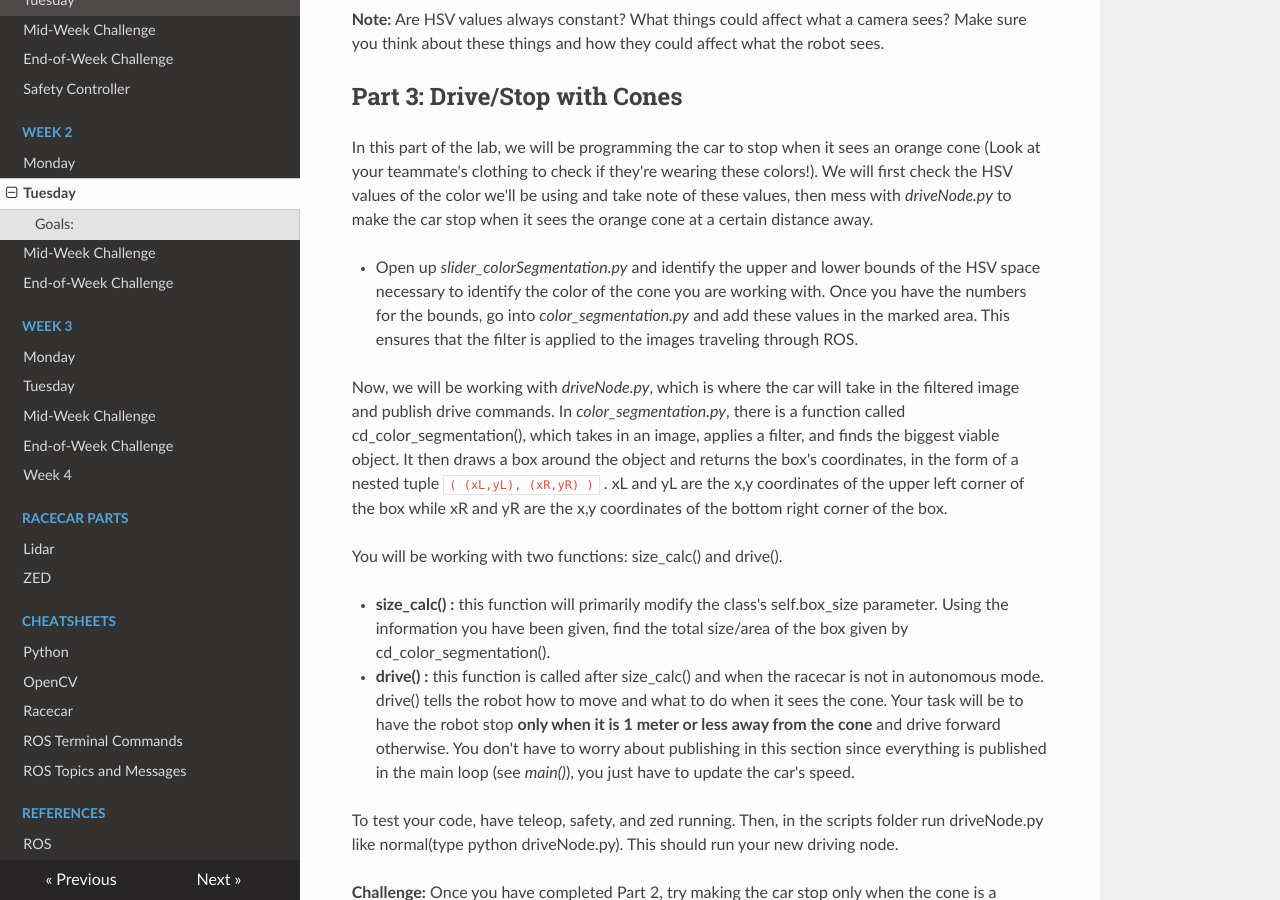
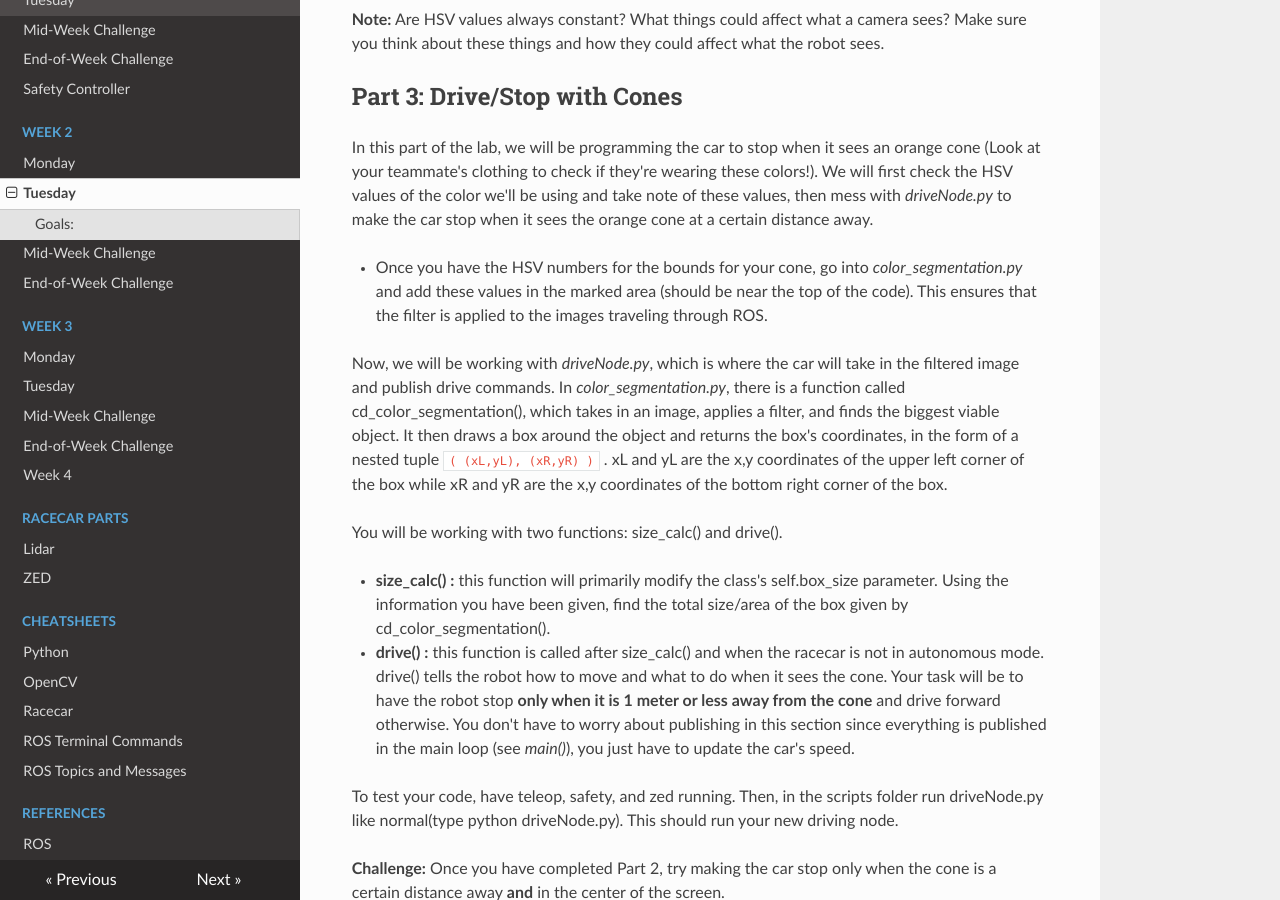
Before and after one commit to ChrisLindland/racecar-website, an MkDocs documentation site: the page built from docs/week2/02_tuesday/lab.md, in a window 1280 px wide and 900 px high, scrolled down 2442 px. Built offline with MkDocs 1.6.1, drawn with Linux system fonts in a browser that asks for light colours; nearby versions of some CDN libraries.

Commit message:
Update lab.md

````diff
--- a/docs/week2/02_tuesday/lab.md
+++ b/docs/week2/02_tuesday/lab.md
@@ -70,7 +70,7 @@ If this still does not work, cycle through all possible source numbers (-1, 0, 1
 
 In this part of the lab, we will be programming the car to stop when it sees an orange cone (Look at your teammate's clothing to check if they're wearing these colors!). We will first check the HSV values of the color we'll be using and take note of these values, then mess with *driveNode.py* to make the car stop when it sees the orange cone at a certain distance away.
 
-* Open up *slider_colorSegmentation.py* and identify the upper and lower bounds of the HSV space necessary to identify the color of the cone you are working with. Once you have the numbers for the bounds, go into *color_segmentation.py* and add these values in the marked area. This ensures that the filter is applied to the images traveling through ROS.
+* Once you have the HSV numbers for the bounds for your cone, go into *color_segmentation.py* and add these values in the marked area (should be near the top of the code). This ensures that the filter is applied to the images traveling through ROS.
 
 Now, we will be working with *driveNode.py*, which is where the car will take in the filtered image and publish drive commands. In *color_segmentation.py*, there is a function called cd_color_segmentation(), which takes in an image, applies a filter, and finds the biggest viable object. It then draws a box around the object and returns the box's coordinates, in the form of a nested tuple
  ```( (xL,yL), (xR,yR) )```
````
